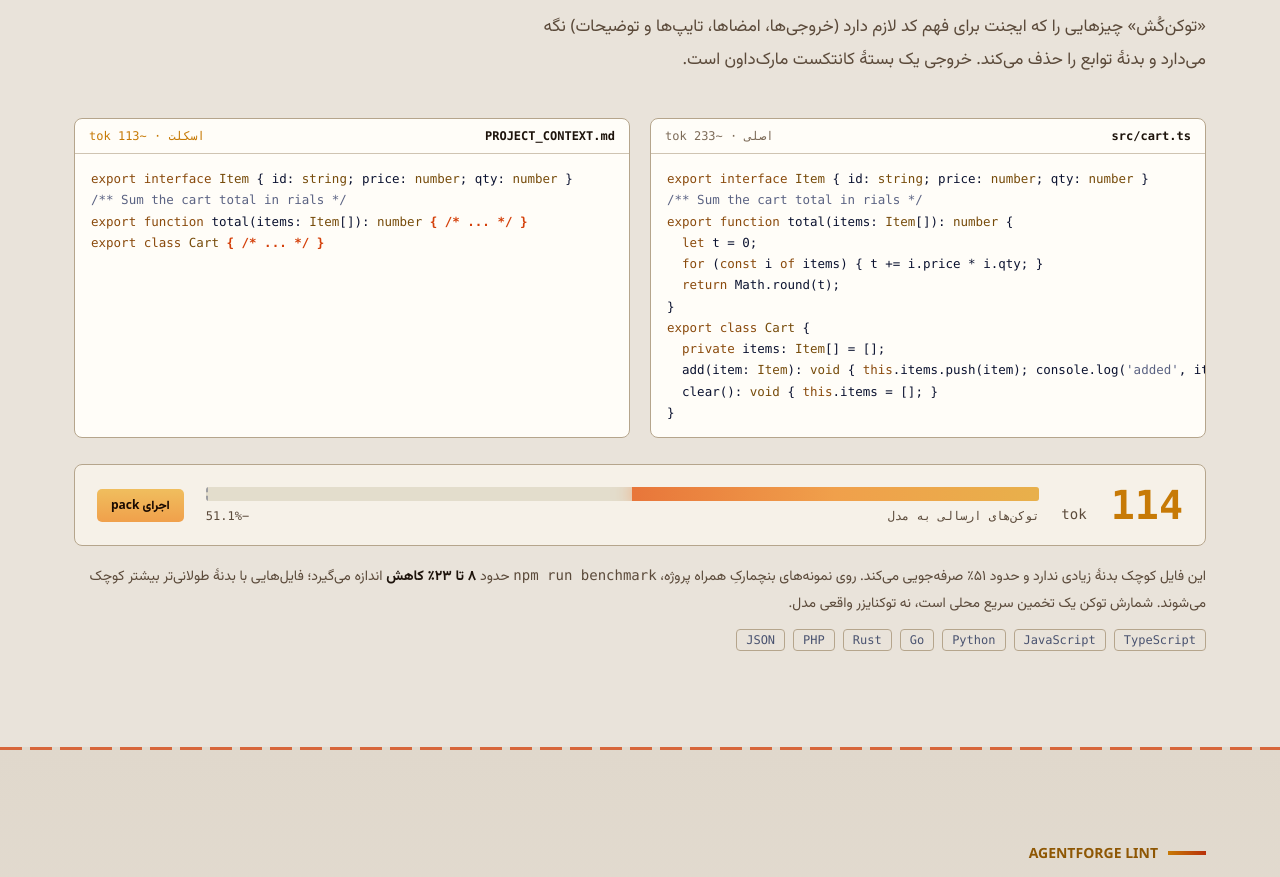
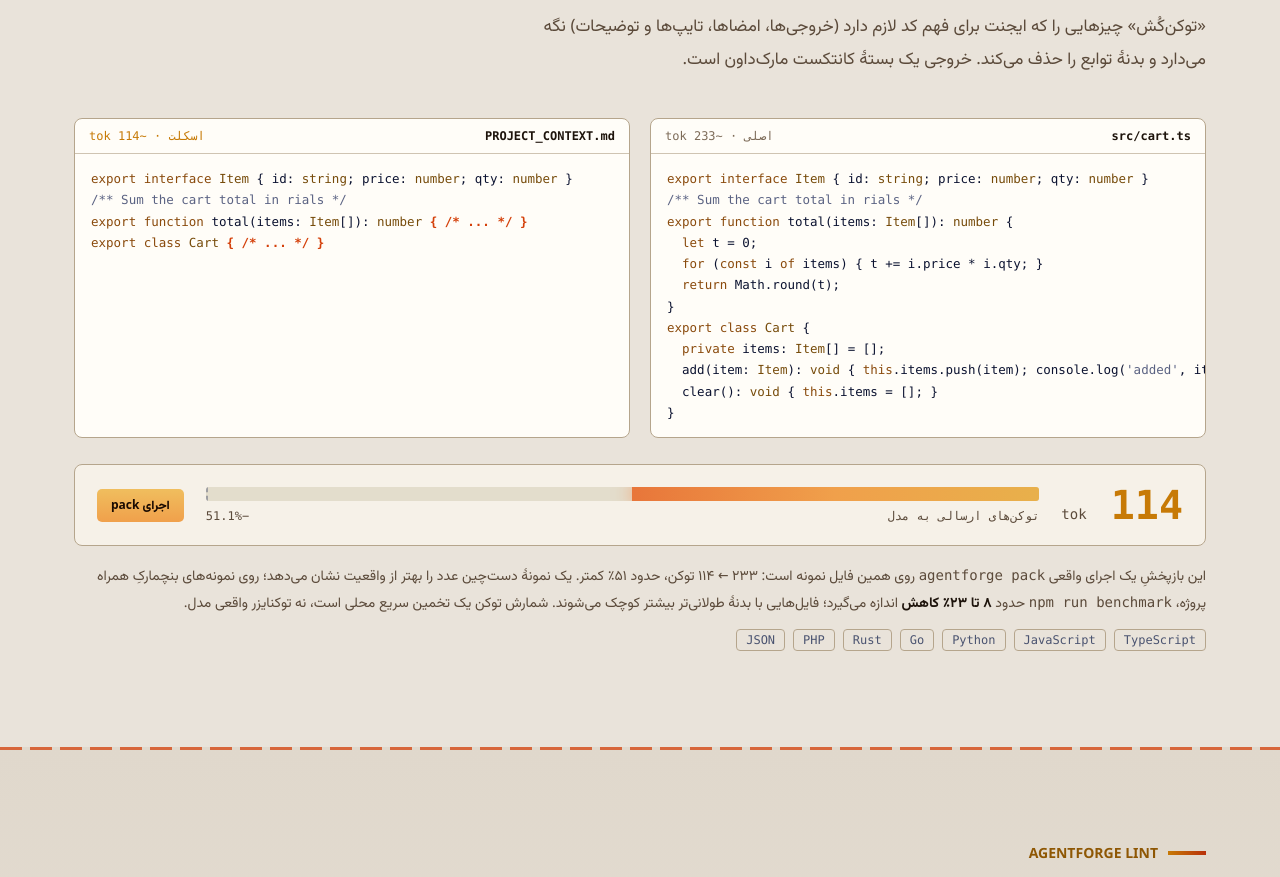
Before and after one commit to mrzroot/agentforge, a website: page docs/index.html in a window 1280 px wide. Shown: the part 1860-2737 px from the top of the page. Drawn offline with Linux system fonts and the light colour scheme.

Commit message:
Match the token demo to a real agentforge pack run (233 to 114, ~51%)
Measured by running agentforge pack on the sample. The text now says a hand-picked sample flatters the number and that npm run benchmark measures 8-23% on the bundled samples.

```diff
--- a/docs/index.html
+++ b/docs/index.html
@@ -361,7 +361,7 @@ html[data-theme=light] .warn{background:rgba(232,176,75,.1)}
   add(item: <span class="t">Item</span>): <span class="t">void</span> { <span class="k">this</span>.items.push(item); console.log(<span class="c">'added'</span>, item.id); }
   clear(): <span class="t">void</span> { <span class="k">this</span>.items = []; }
 }</pre></div>
-    <div class="code"><div class="h"><b>PROJECT_CONTEXT.md</b><em><span lang="en">skeleton</span><span lang="fa">اسکلت</span> · ~113 tok</em></div>
+    <div class="code"><div class="h"><b>PROJECT_CONTEXT.md</b><em><span lang="en">skeleton</span><span lang="fa">اسکلت</span> · ~114 tok</em></div>
 <pre><span class="k">export interface</span> <span class="t">Item</span> { id: <span class="t">string</span>; price: <span class="t">number</span>; qty: <span class="t">number</span> }
 <span class="c">/** Sum the cart total in rials */</span>
 <span class="k">export function</span> total(items: <span class="t">Item</span>[]): <span class="t">number</span> <span class="x">{ /* ... */ }</span>
@@ -378,7 +378,7 @@ html[data-theme=light] .warn{background:rgba(232,176,75,.1)}
     <div><div class="track"><b></b><i id="bar"></i></div><div class="lbl"><span lang="en">tokens sent to the model</span><span lang="fa">توکن‌های ارسالی به مدل</span><span id="pct">0%</span></div></div>
     <button class="fbtn" type="button" id="packbtn"><span lang="en">Run pack</span><span lang="fa">اجرای pack</span></button>
   </div>
-  <p class="bench rv"><span lang="en">This tiny file has little body to strip, so it saves ~51%. On the bundled benchmark samples, <code>npm run benchmark</code> measures <b>8–23% less</b>; files with long function bodies shrink more. Token counts are a fast local estimate, not a model tokenizer.</span><span lang="fa">این فایل کوچک بدنهٔ زیادی ندارد و حدود ۵۱٪ صرفه‌جویی می‌کند. روی نمونه‌های بنچمارکِ همراه پروژه، <code>npm run benchmark</code> حدود <b>۸ تا ۲۳٪ کاهش</b> اندازه می‌گیرد؛ فایل‌هایی با بدنهٔ طولانی‌تر بیشتر کوچک می‌شوند. شمارش توکن یک تخمین سریع محلی است، نه توکنایزر واقعی مدل.</span></p>
+  <p class="bench rv"><span lang="en">This replays a real <code>agentforge pack</code> run on this sample file: 233 → 114 tokens, about 51% less. A hand-picked sample flatters the number; on the bundled benchmark samples, <code>npm run benchmark</code> measures <b>8–23% less</b>; files with long function bodies shrink more. Token counts are a fast local estimate, not a model tokenizer.</span><span lang="fa">این بازپخشِ یک اجرای واقعی <code>agentforge pack</code> روی همین فایل نمونه است: ۲۳۳ ← ۱۱۴ توکن، حدود ۵۱٪ کمتر. یک نمونهٔ دست‌چین عدد را بهتر از واقعیت نشان می‌دهد؛ روی نمونه‌های بنچمارکِ همراه پروژه، <code>npm run benchmark</code> حدود <b>۸ تا ۲۳٪ کاهش</b> اندازه می‌گیرد؛ فایل‌هایی با بدنهٔ طولانی‌تر بیشتر کوچک می‌شوند. شمارش توکن یک تخمین سریع محلی است، نه توکنایزر واقعی مدل.</span></p>
   <div class="langs rv"><span>TypeScript</span><span>JavaScript</span><span>Python</span><span>Go</span><span>Rust</span><span>PHP</span><span>JSON</span></div>
 </div></section>
 
```
